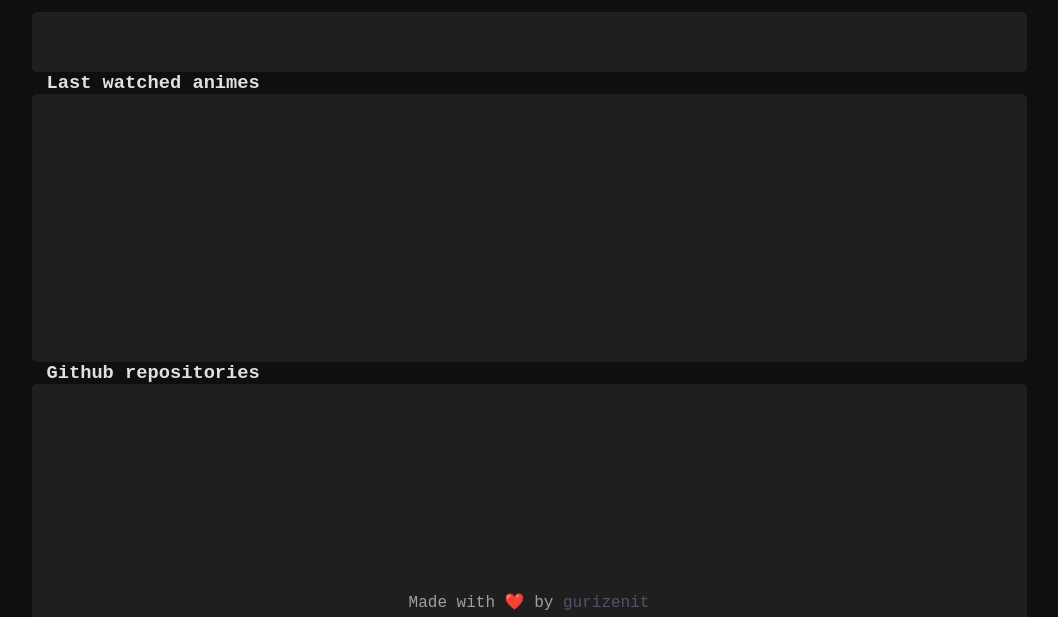
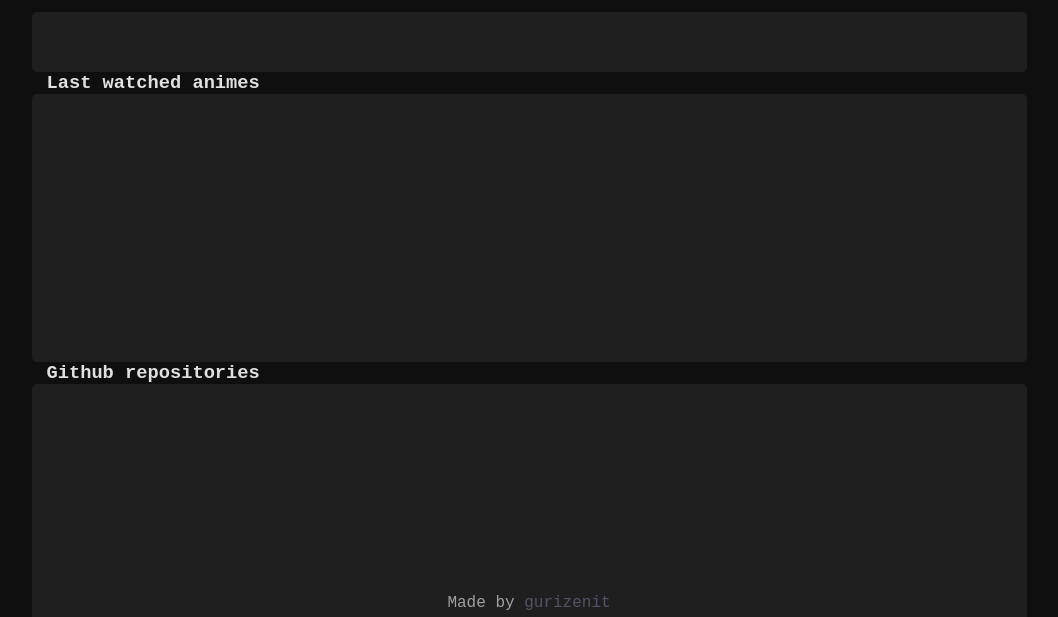
Before and after one commit to guritso/anihub-site, a website: page index.html in a window 1280 px wide. Shown: the part 183-800 px from the top of the page, without its empty margins (111-1169 px from the left). Drawn offline with Linux system fonts and the light colour scheme; no server answers.

Commit message:
chore: no heart

```diff
--- a/index.html
+++ b/index.html
@@ -30,7 +30,7 @@
     </div>
     <div class="head-layouts" id="footer-layout">
       <div id="footer-container"></div>
-      <p>Made with ❤️ by <a href="https://github.com/gurizenit" target="_blank">gurizenit</a></p>
+      <p>Made by <a href="https://github.com/gurizenit" target="_blank">gurizenit</a></p>
     </div>
 </div>
 </body>
```
